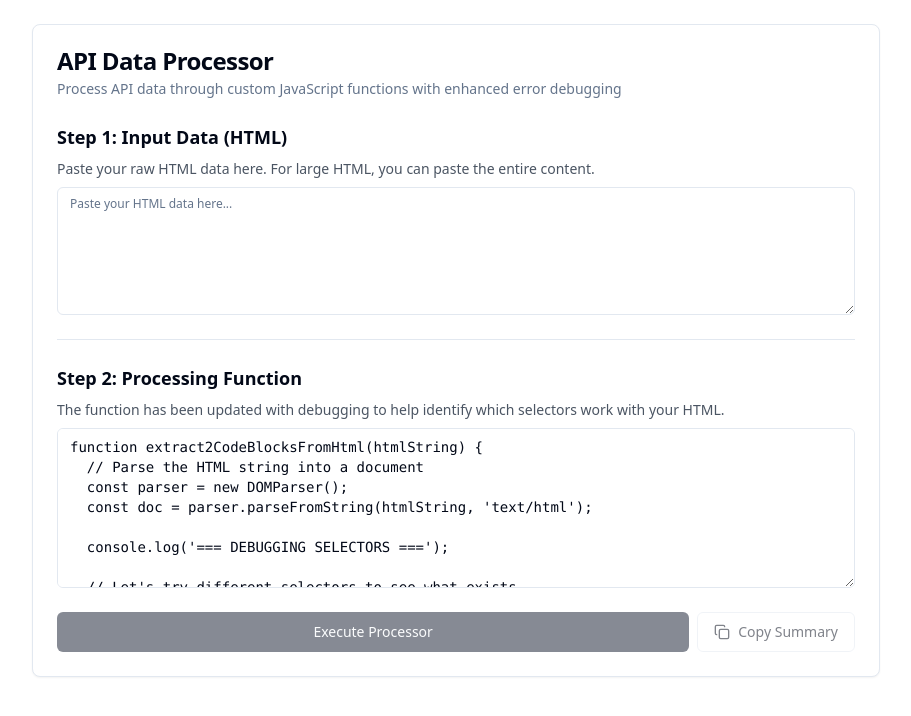
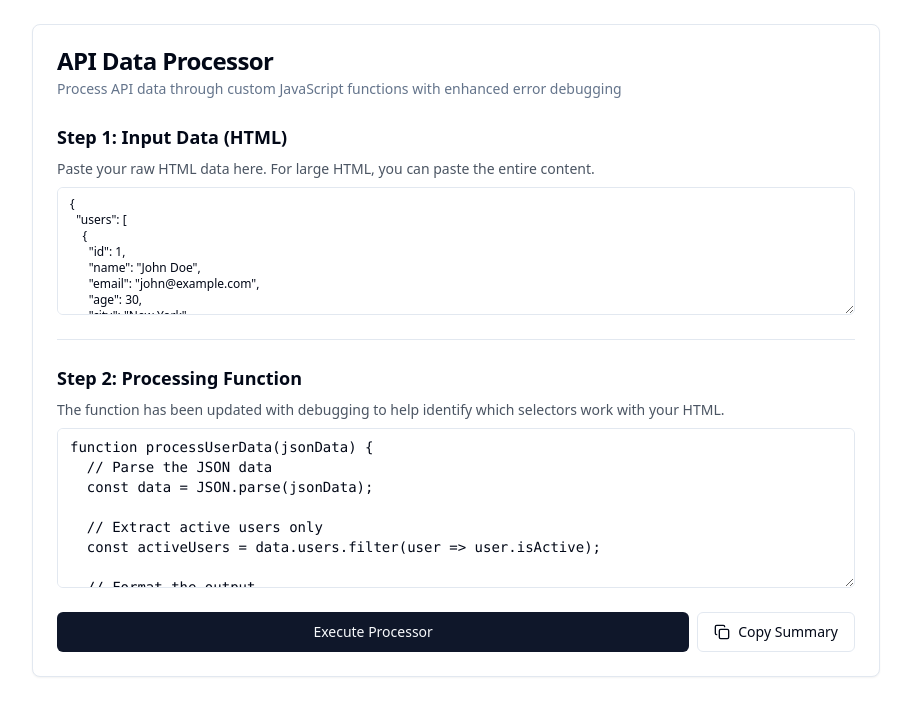
Before and after one commit to MeanTemperature/api-prettifying-test, a React (Vite) app: page /api-processor in a window 1280 px wide. Shown: the top 716 px of the page, without its empty margins (184-1095 px from the left). Built offline with nearby package versions, Linux system fonts and the light colour scheme.

Commit message:
Refactor API Data Processor

```diff
--- a/src/pages/ApiProcessor.tsx
+++ b/src/pages/ApiProcessor.tsx
@@ -8,97 +8,65 @@ import { Copy } from "lucide-react";
 import { useToast } from "@/hooks/use-toast";
 
 const ApiProcessor = () => {
-  const [step1Data, setStep1Data] = useState('');
-  const [step2Function, setStep2Function] = useState(`function extract2CodeBlocksFromHtml(htmlString) {
-  // Parse the HTML string into a document
-  const parser = new DOMParser();
-  const doc = parser.parseFromString(htmlString, 'text/html');
+  const [step1Data, setStep1Data] = useState(`{
+  "users": [
+    {
+      "id": 1,
+      "name": "John Doe",
+      "email": "john@example.com",
+      "age": 30,
+      "city": "New York",
+      "isActive": true
+    },
+    {
+      "id": 2,
+      "name": "Jane Smith",
+      "email": "jane@example.com",
+      "age": 25,
+      "city": "Los Angeles",
+      "isActive": false
+    },
+    {
+      "id": 3,
+      "name": "Bob Johnson",
+      "email": "bob@example.com",
+      "age": 35,
+      "city": "Chicago",
+      "isActive": true
+    }
+  ],
+  "metadata": {
+    "total": 3,
+    "page": 1,
+    "limit": 10
+  }
+}`);
+  const [step2Function, setStep2Function] = useState(`function processUserData(jsonData) {
+  // Parse the JSON data
+  const data = JSON.parse(jsonData);
 
-  console.log('=== DEBUGGING SELECTORS ===');
+  // Extract active users only
+  const activeUsers = data.users.filter(user => user.isActive);
 
-  // Let's try different selectors to see what exists
-  const allCodeSpaceBlocks = Array.from(doc.querySelectorAll('[class*="code-space-block"]'));
-  console.log('All elements with code-space-block in class:', allCodeSpaceBlocks.length);
+  // Format the output
+  let result = 'Active Users Report:\\n';
+  result += '==================\\n\\n';
 
-  const allDepthElements = Array.from(doc.querySelectorAll('[class*="depth-"]'));
-  console.log('All elements with depth- in class:', allDepthElements.length);
-
-  const allContentsElements = Array.from(doc.querySelectorAll('[class*="contents"]'));
-  console.log('All elements with contents in class:', allContentsElements.length);
-
-  // Try the original selector
-  const blocks = Array.from(doc.querySelectorAll('.code-space-block__contents.depth-0, .code-space-block__contents.depth-1, .code-space-block__contents.depth-2'));
-  console.log('Original selector found blocks:', blocks.length);
-
-  // Try a broader selector
-  const broadBlocks = Array.from(doc.querySelectorAll('.code-space-block__contents'));
-  console.log('Broader selector (.code-space-block__contents) found:', broadBlocks.length);
-
-  // Try even broader
-  const veryBroadBlocks = Array.from(doc.querySelectorAll('[class*="code-space-block__contents"]'));
-  console.log('Very broad selector found:', veryBroadBlocks.length);
-
-  // Log some class names we find
-  if (allCodeSpaceBlocks.length > 0) {
-    console.log('Sample class names found:');
-    allCodeSpaceBlocks.slice(0, 5).forEach((el, i) => {
-      console.log(\`Element \${i}: \${el.className}\`);
-    });
-  }
-
-  function extractBlock(blockElem, depth = 0) {
-    let result = '';
-
-    const cmdElem = blockElem.querySelector('.code-space-block__contents__row__command .code-space-display.block, .code-space-block__contents__row__command .code-space-display.block.command');
-    let line = cmdElem ? cmdElem.innerText.trim() : '';
-
-    const inputRows = blockElem.querySelectorAll('.code-space-block-input__row, .code-space-block-input__row.code-space-block-input__row--last');
-    inputRows.forEach(row => {
-      const editables = row.querySelectorAll('.code-space-input-element__contenteditable, .code-space-display.identifier, .code-space-display.action, .code-space-display.vartype, .code-space-display.conditional, .code-space-display.property, .code-space-display.assignment');
-      editables.forEach(e => {
-        const text = e.innerText.trim();
-        if (text && !line.includes(text)) {
-          line += ' ' + text;
-        }
-      });
-      const labels = row.querySelectorAll('.code-space-display.input-label');
-      labels.forEach(lab => {
-        const text = lab.innerText.trim();
-        if (text && !line.includes(text)) {
-          line += ' ' + text;
-        }
-      });
-    });
-
-    result += '  '.repeat(depth) + line + '\\n';
-
-    const childBlocks = blockElem.querySelectorAll(':scope > .code-space-block__children.print-display-block > div > .code-space-block__children__child__line > .code-space-block.print-display-block, :scope > .code-space-block__children.print-display-block > .code-space-block__children__child > .code-space-block__children__child__line > .code-space-block.print-display-block');
-    childBlocks.forEach(child => {
-      result += extractBlock(child, depth + 1);
-    });
-
-    return result;
-  }
-
-  let output = '';
-
-  // Use the blocks that were found
-  const blocksToProcess = blocks.length > 0 ? blocks : broadBlocks.length > 0 ? broadBlocks : veryBroadBlocks;
-  console.log('Processing', blocksToProcess.length, 'blocks');
-
-  blocksToProcess.forEach(blockElem => {
-    if (!blockElem.closest('.code-space-block__children__child__line, .code-space-block__children__child')) {
-      output += extractBlock(blockElem, 0);
-    }
+  activeUsers.forEach(user => {
+    result += \`Name: \${user.name}\\n\`;
+    result += \`Email: \${user.email}\\n\`;
+    result += \`Age: \${user.age}\\n\`;
+    result += \`City: \${user.city}\\n\`;
+    result += '---\\n';
   });
 
-  console.log('--- 2Code as plain text ---\\n' + output);
-  console.log('=== END DEBUGGING ===');
-  return output;
+  result += \`\\nTotal active users: \${activeUsers.length}\`;
+
+  return result;
 }
 
-// Run it with the HTML data
-return extract2CodeBlocksFromHtml(data);`);
+// Process the data
+return processUserData(data);`);
   const [result, setResult] = useState('');
   const [error, setError] = useState('');
   const [debugInfo, setDebugInfo] = useState('');
```
